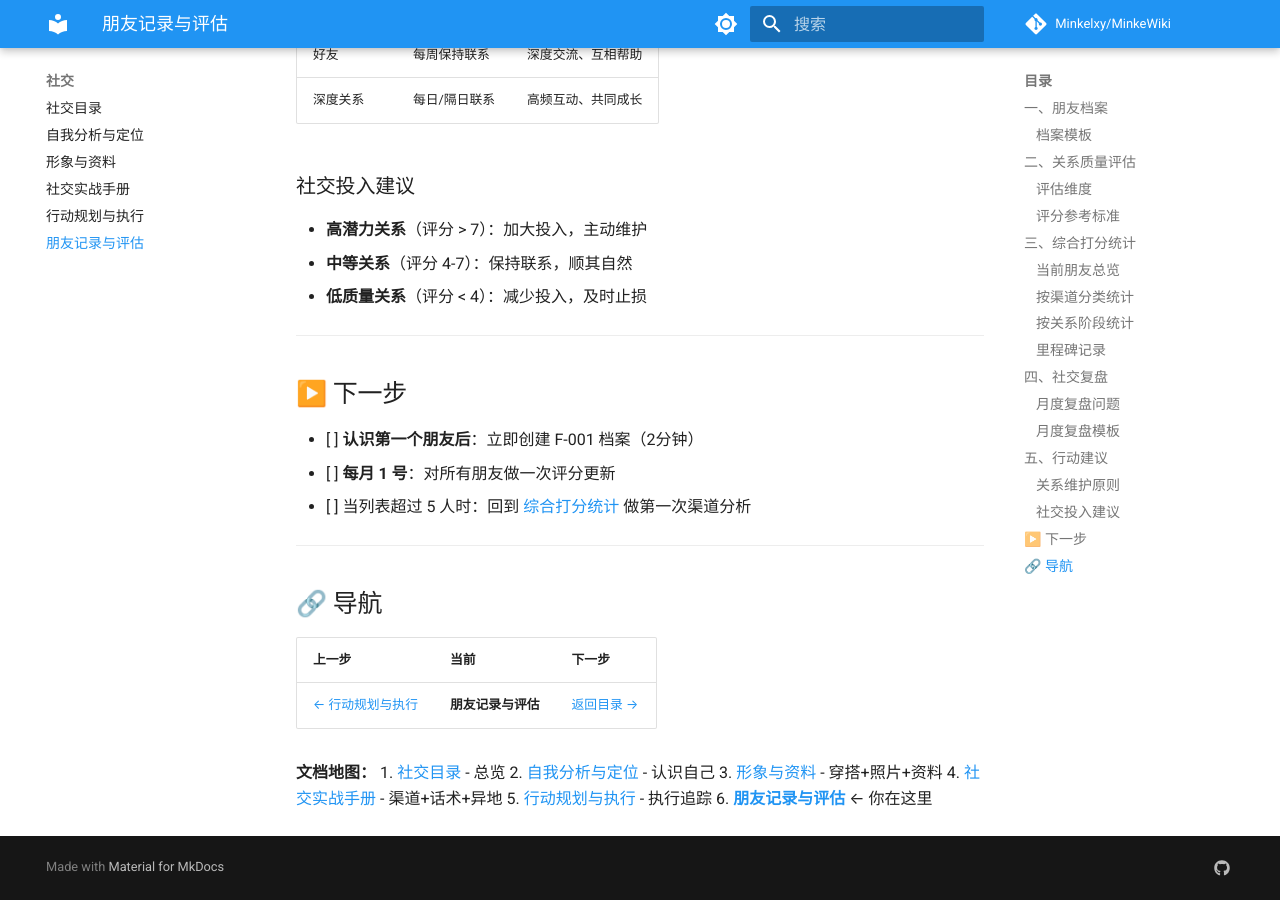
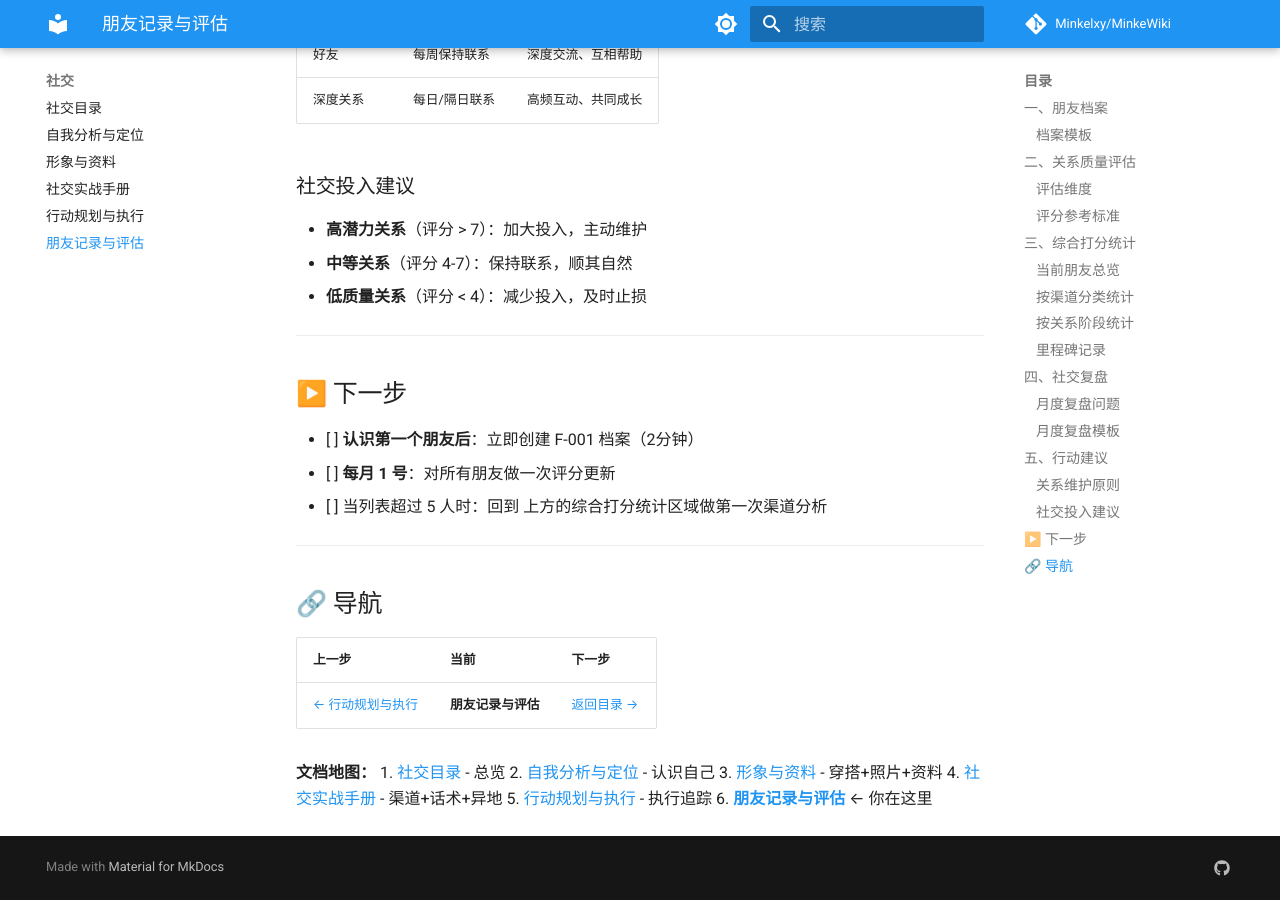
Before and after one commit to Minkelxy/MinkeWiki, an MkDocs documentation site: the page built from docs/社交/朋友记录与评估.md, in a window 1280 px wide and 900 px high, scrolled down 3718 px. Built offline with MkDocs 1.6.1 and Material for MkDocs 9.7.7, drawn with Linux system fonts in a browser that asks for light colours; comment, search, counter and statistics services are not loaded.

Commit message:
fix: 移除最后一个中文锚点引用

```diff
--- a/docs/社交/朋友记录与评估.md
+++ b/docs/社交/朋友记录与评估.md
@@ -143,7 +143,7 @@ tags:
 
 - [ ] **认识第一个朋友后**：立即创建 F-001 档案（2分钟）
 - [ ] **每月 1 号**：对所有朋友做一次评分更新
-- [ ] 当列表超过 5 人时：回到 [综合打分统计](#三综合打分统计) 做第一次渠道分析
+- [ ] 当列表超过 5 人时：回到 上方的综合打分统计区域做第一次渠道分析
 
 ---
 
```
